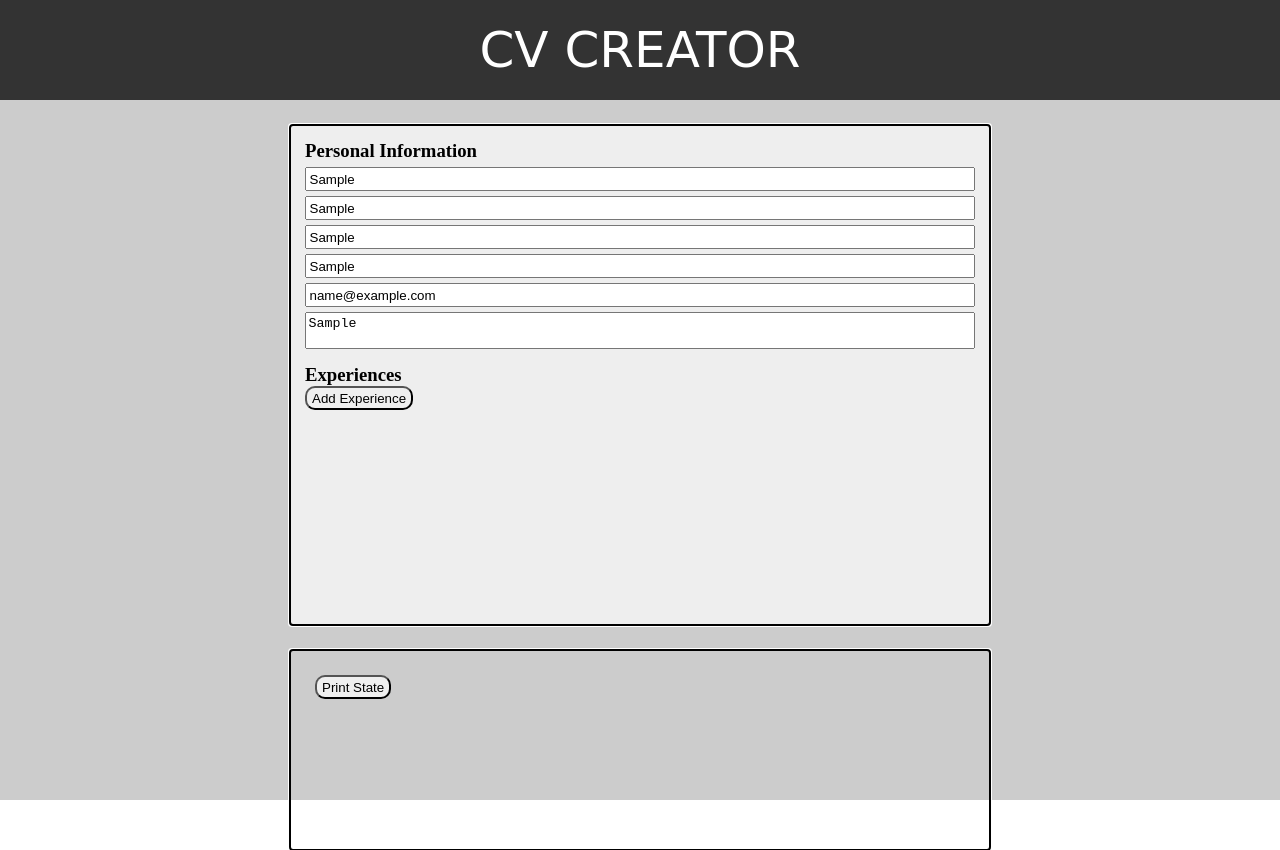
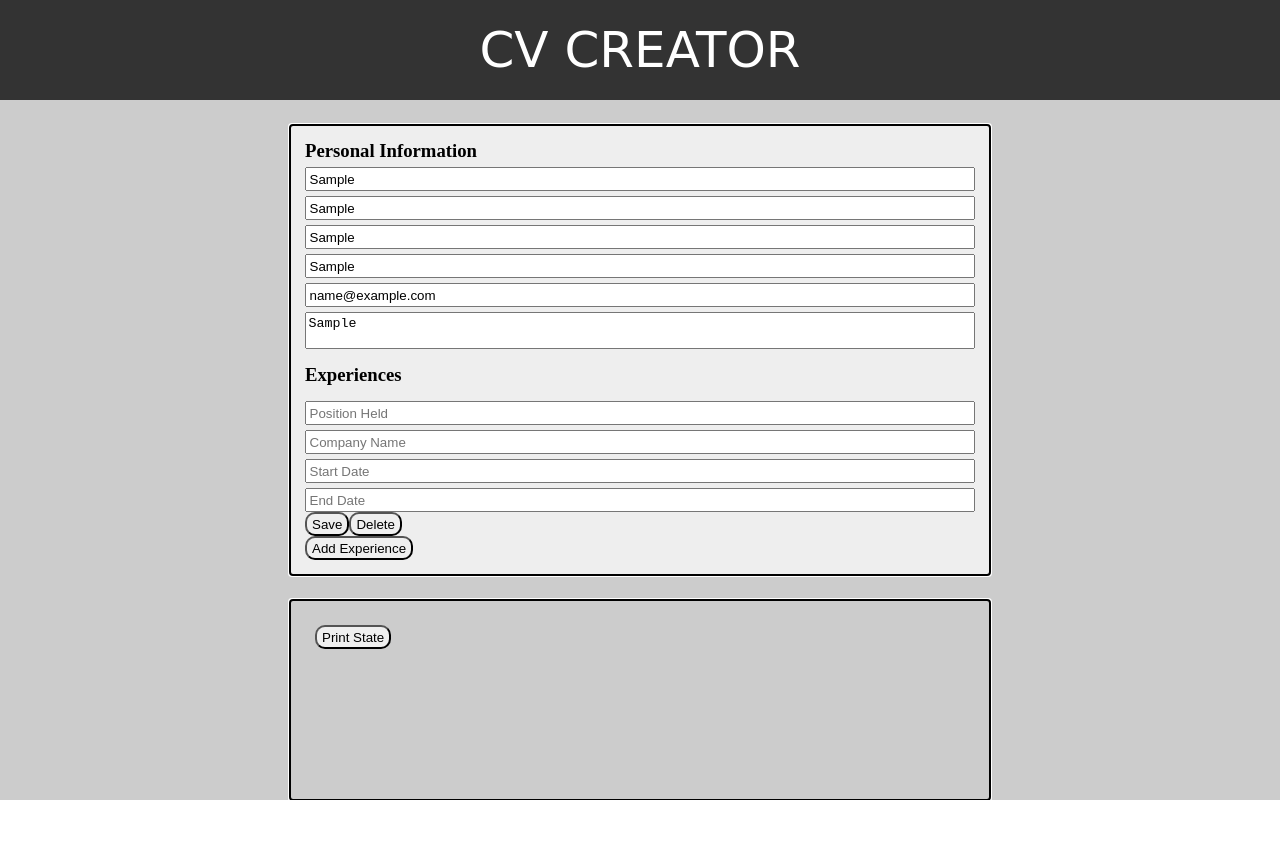
Before and after one commit to rcamach7/cv-creator, a React (Create React App) app: page / in a window 1280 px wide. Both pictures are taken after typing "Sample", "Sample", "Sample", "Sample", "name@example.com", "Sample" into the empty fields and a click on the button "Add Experience". After the commit the page ends 800 px from the top, so only its background shows below. Built offline with nearby package versions, Linux system fonts and the light colour scheme.

Commit message:
fully functioning adding and deleting experience section with parent state tracking all information saved withing each component

```diff
--- a/package.json
+++ b/package.json
@@ -9,6 +9,7 @@
     "react": "^17.0.2",
     "react-dom": "^17.0.2",
     "react-scripts": "5.0.0",
+    "uuid": "^8.3.2",
     "web-vitals": "^2.1.3"
   },
   "scripts": {
--- a/src/App.css
+++ b/src/App.css
@@ -5,7 +5,7 @@
 }
 
 .App {
-  height: 100vh;
+  height: 100%;
 
   background-color: rgb(204, 204, 204);
 }
@@ -46,7 +46,6 @@
 /* The container that holds all input related components  */
 .input-container {
   width: 700px;
-  height: 500px;
 
   margin-top: 25px;
   padding: 15px;
--- a/src/App.js
+++ b/src/App.js
@@ -1,5 +1,6 @@
 import "./App.css";
 import { useState } from "react";
+import { v4 as uuidv4 } from "uuid";
 import PersonalInformation from "./components/PersonalInformation";
 import Experience from "./components/Experience";
 
@@ -14,22 +15,54 @@ function App() {
   // Experiences Array, since we can have more than one
   const [experiences, setExperiences] = useState([]);
 
-  const printState = () => {
-    // console.log(
-    //   `Full Name: ${fullName}\npersonalTitle: ${personalTitle}\npersonalAddress: ${personalAddress}\npersonalPhone: ${personalPhone}\npersonalEmail: ${personalEmail}\npersonalDescription: ${personalDescription}`
-    // );
-    console.log(experiences);
+  const addExperience = () => {
+    const updatedExperiences = [
+      ...experiences,
+      {
+        id: uuidv4(),
+        position: "",
+        company: "",
+        from: "",
+        to: "",
+      },
+    ];
+
+    setExperiences(updatedExperiences);
   };
 
-  const addExperience = () => {
-    // ID
-    const randLetter = String.fromCharCode(65 + Math.floor(Math.random() * 26));
-    const uniqid = randLetter + Date.now();
+  const handleExperienceSave = (
+    experienceId,
+    positionIn,
+    companyIn,
+    fromIn,
+    toIn
+  ) => {
+    experiences.forEach((experience) => {
+      if (experience.id === experienceId) {
+        experience.position = positionIn;
+        experience.company = companyIn;
+        experience.from = fromIn;
+        experience.to = toIn;
+      }
+    });
+  };
 
-    const curExperiences = experiences;
-    curExperiences.push(<Experience key={uniqid} />);
+  const handleDeleteExperience = (id) => {
+    let indexToDelete = -1;
+    experiences.forEach((experience, i) => {
+      if (experience.id === id) {
+        indexToDelete = i;
+      }
+    });
 
-    setExperiences(curExperiences);
+    const updatedExperiences = [...experiences];
+    updatedExperiences.splice(indexToDelete, 1);
+
+    setExperiences(updatedExperiences);
+  };
+
+  const printState = () => {
+    console.log(experiences);
   };
 
   return (
@@ -47,8 +80,15 @@ function App() {
           />
           <div className="Experiences">
             <h3>Experiences</h3>
-            {experiences.forEach((experience) => {
-              return experience;
+            {experiences.map((experience) => {
+              return (
+                <Experience
+                  key={experience.id}
+                  id={experience.id}
+                  handleExperienceSave={handleExperienceSave}
+                  handleDeleteExperience={handleDeleteExperience}
+                />
+              );
             })}
             <button onClick={() => addExperience()}>Add Experience</button>
           </div>
--- a/src/components/Experience.js
+++ b/src/components/Experience.js
@@ -1,6 +1,6 @@
 import { useState } from "react";
 
-function Experience() {
+function Experience(props) {
   const [position, setPosition] = useState("");
   const [company, setCompany] = useState("");
   const [from, setFrom] = useState("");
@@ -33,7 +33,16 @@ function Experience() {
           onChange={(e) => setTo(e.target.value)}
         />
       </form>
-      <button>Delete</button>
+      <button
+        onClick={() =>
+          props.handleExperienceSave(props.id, position, company, from, to)
+        }
+      >
+        Save
+      </button>
+      <button onClick={() => props.handleDeleteExperience(props.id)}>
+        Delete
+      </button>
     </div>
   );
 }
```
Also changed, not shown: 1 other file (tests, documents, lock files or other folders).
